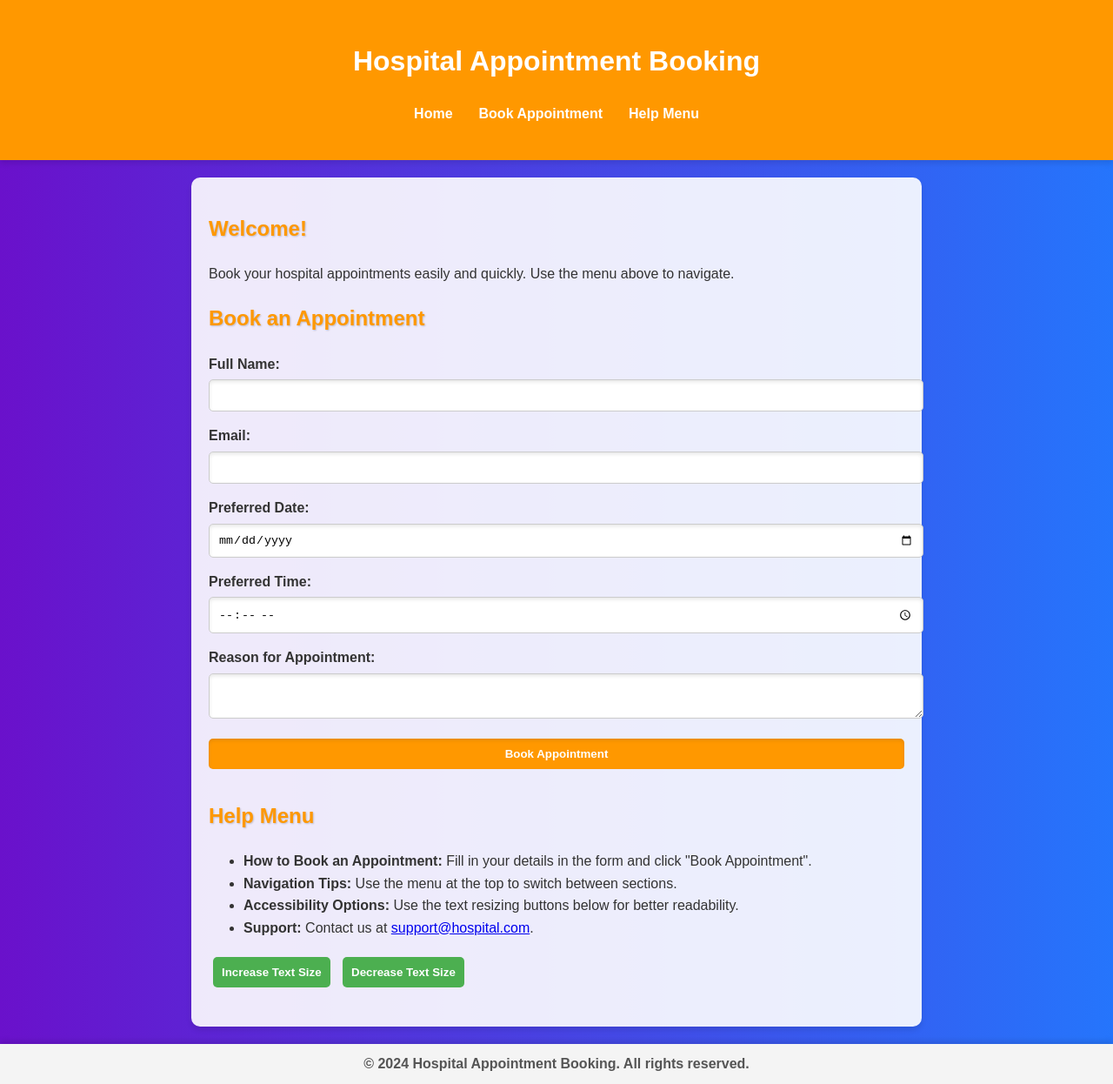
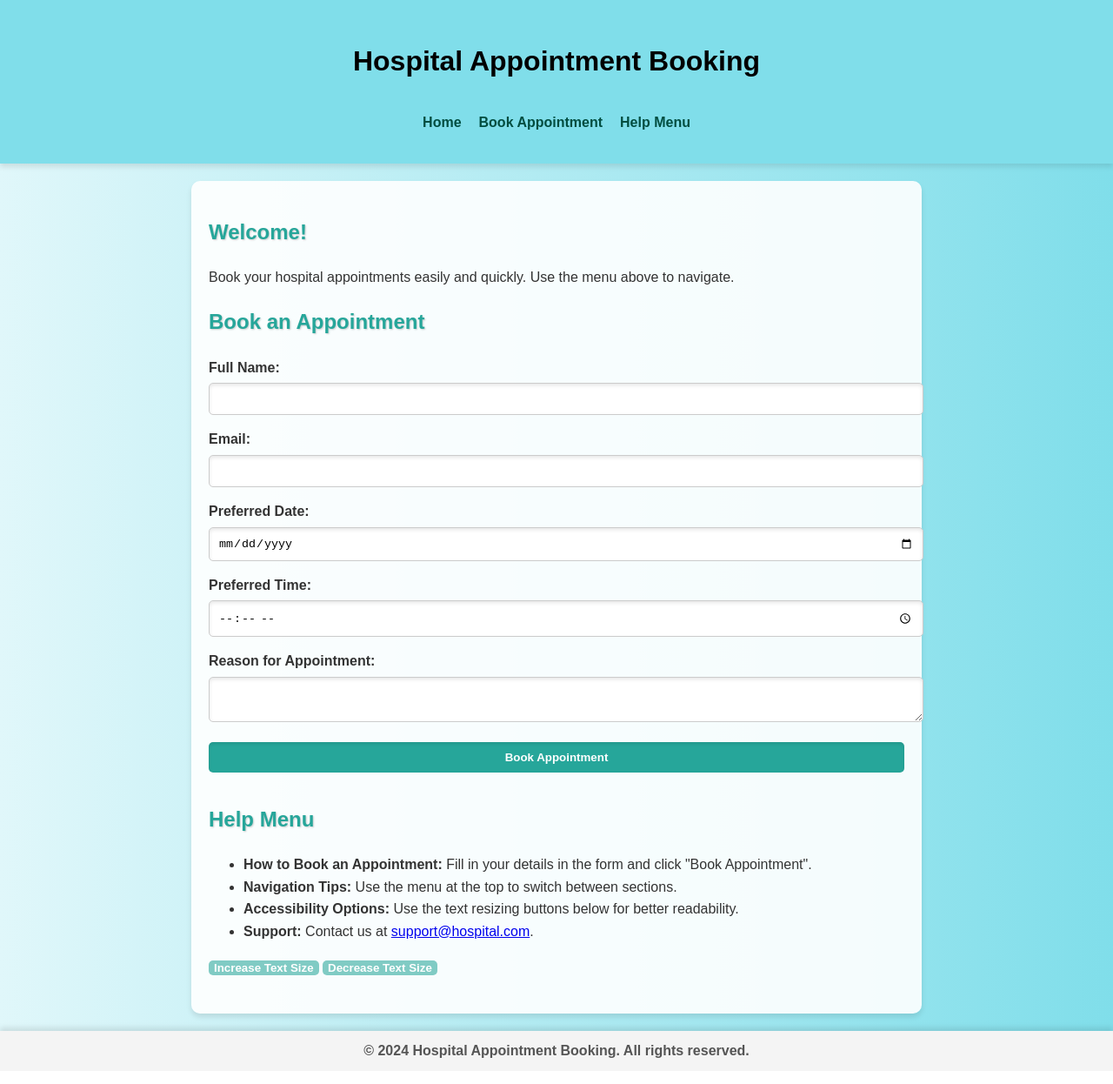
Before and after one commit to EmirUsta/Hospital-Appointment-Booking, a plain HTML site: page Booking an appointment/index.html in a window 1280 px wide. Shown: the whole page at 87% size. Drawn offline with Linux system fonts and the light colour scheme.

Commit message:
renk değişikliği

```diff
--- a/Booking an appointment/styles.css
+++ b/Booking an appointment/styles.css
@@ -4,33 +4,43 @@ body {
     padding: 0;
     line-height: 1.6;
     color: #333;
-    background: linear-gradient(to right, #6a11cb, #2575fc);
+    background: linear-gradient(to right, #e0f7fa, #80deea);
     background-attachment: fixed;
 }
 
 header {
-    background: #ff9800;
-    color: white;
+    background: #80deea; /* Açık mavi ton */
+    color: black;
     padding: 1.5rem;
     text-align: center;
     box-shadow: 0 4px 6px rgba(0, 0, 0, 0.1);
 }
 
 nav ul {
-    display: flex;
     justify-content: center;
     list-style: none;
     padding: 0;
+    max-width: 800px; /* Genişlik sınırı ekleyin */
+    margin: 0 auto; /* Ortalamak için */
+    background: #80deea;
+
+    display:flex;
+    padding: 10px;
+
 }
 
 nav ul li {
-    margin: 0 15px;
+    margin: 0 10px;
 }
 
 nav ul li a {
-    color: white;
+    color: #004d40; /* Daha koyu bir mavi-yeşil ton */
     text-decoration: none;
     font-weight: bold;
+}
+nav ul li a:hover {
+    background: #b2ebf2; /* Açık mavi hover efekti */
+    color: #00796b; /* Vurgulu koyu renk */
 }
 
 main {
@@ -47,7 +57,7 @@ section {
 }
 
 h2 {
-    color: #ff9800;
+    color: #26a69a;
     text-shadow: 1px 1px 2px rgba(0, 0, 0, 0.2);
 }
 
@@ -68,7 +78,7 @@ form input, form textarea, form button {
 }
 
 form button {
-    background: #ff9800;
+    background: #26a69a;
     color: white;
     border: none;
     cursor: pointer;
@@ -76,9 +86,8 @@ form button {
     font-weight: bold;
     transition: background 0.3s;
 }
-
 form button:hover {
-    background: #e68900;
+    background: #1e887c;
 }
 
 footer {
@@ -96,9 +105,7 @@ footer p {
 
 /* Help Menu Accessibility Buttons */
 #increase-text, #decrease-text {
-    padding: 10px;
-    margin: 5px;
-    background: #4caf50;
+    background: #80cbc4;
     color: white;
     border: none;
     cursor: pointer;
@@ -106,7 +113,6 @@ footer p {
     font-weight: bold;
     transition: background 0.3s;
 }
-
 #increase-text:hover, #decrease-text:hover {
-    background: #3e8e41;
+    background: #4db6ac;
 }
```
